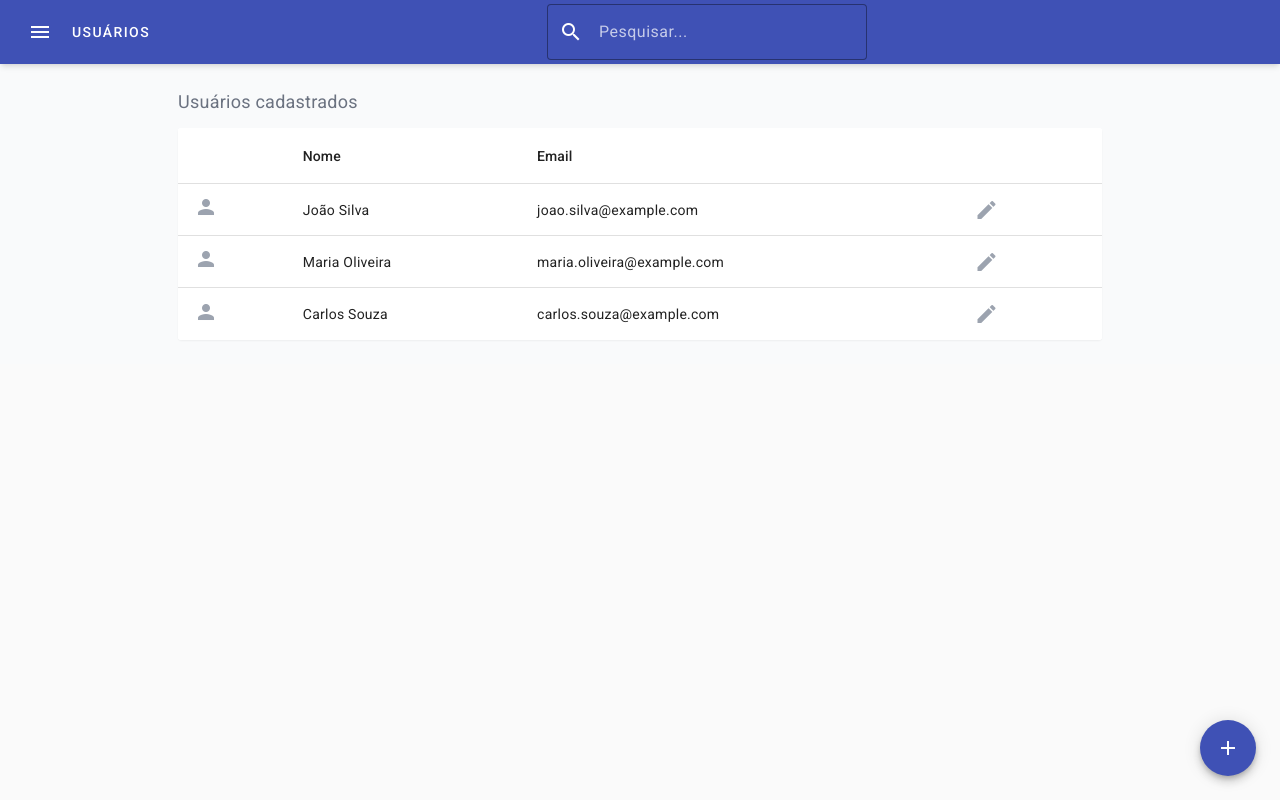
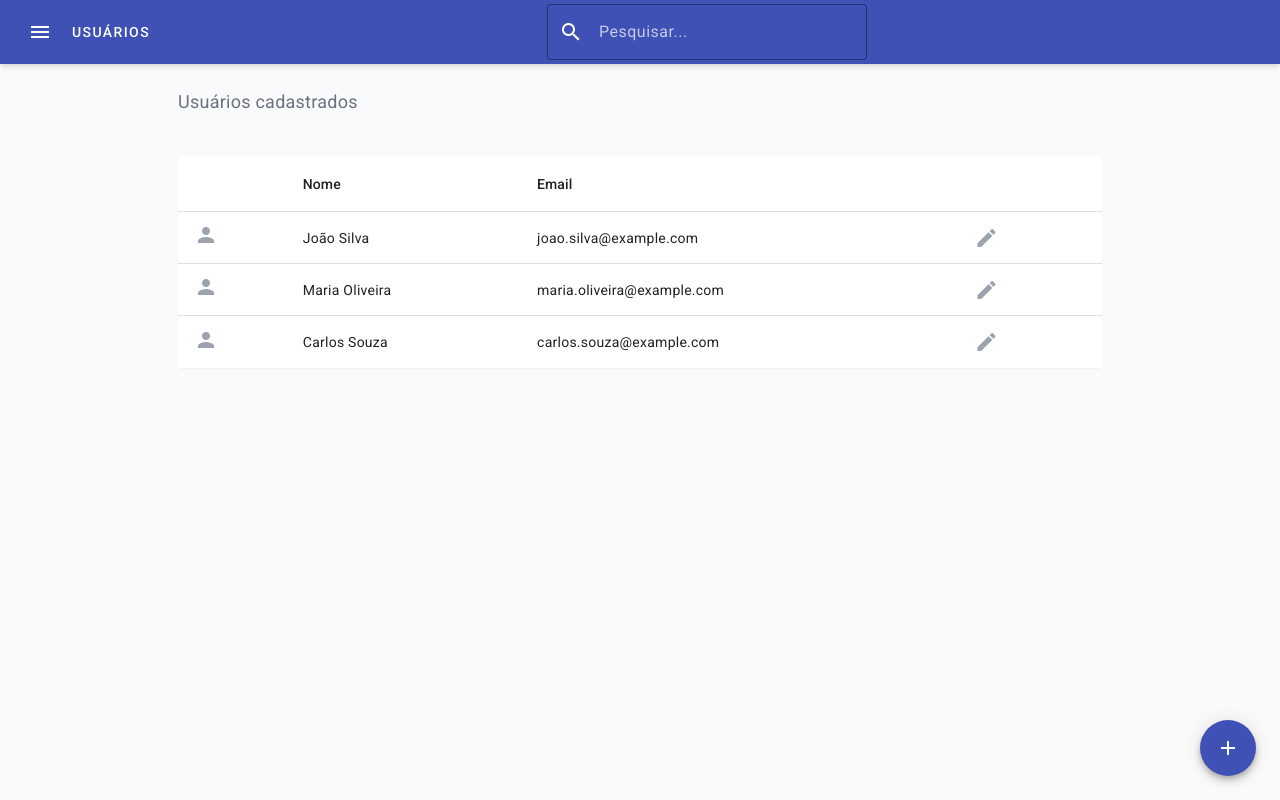
Before and after one commit to freiremat/teste-desafio-pratico, an Angular app: page /users in a window 1280 px wide. Built offline with nearby package versions, Linux system fonts and the light colour scheme.

Commit message:
feat: - add mt on text title

```diff
--- a/src/app/features/users/users-page/users-page.component.html
+++ b/src/app/features/users/users-page/users-page.component.html
@@ -1,7 +1,7 @@
 <div class="w-3/4 mx-auto">
   <p class="text-lg text-gray-500 mb-2">Usuários cadastrados</p>
 
-  <div class="overflow-x-auto rounded shadow-sm">
+  <div class="overflow-x-auto rounded shadow-sm mt-10">
     <table mat-table [dataSource]="filteredUsers()" class="w-full">
 
       <ng-container matColumnDef="icon">
```
